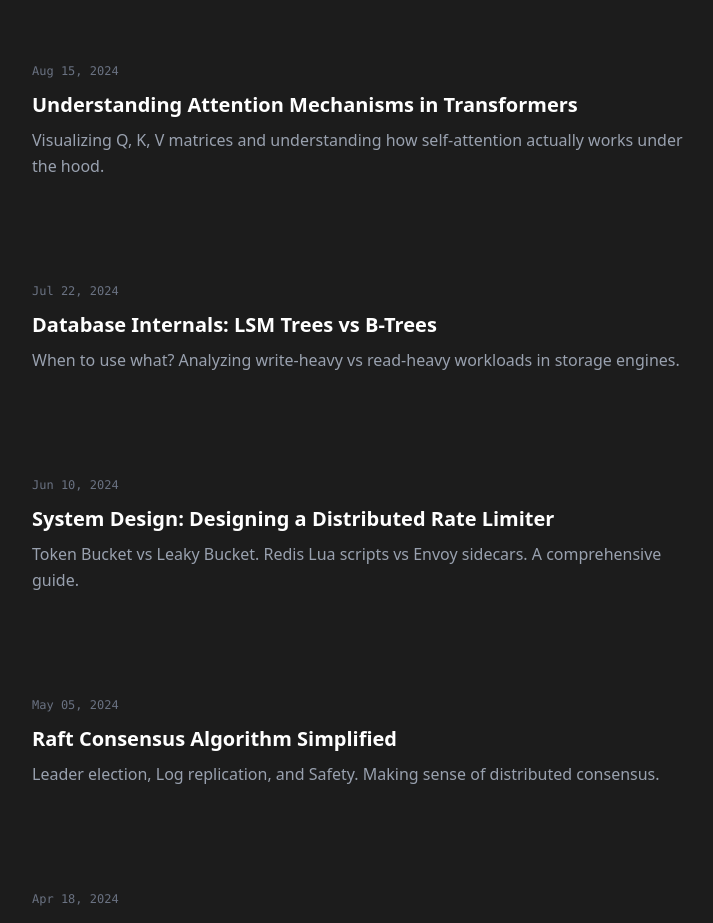
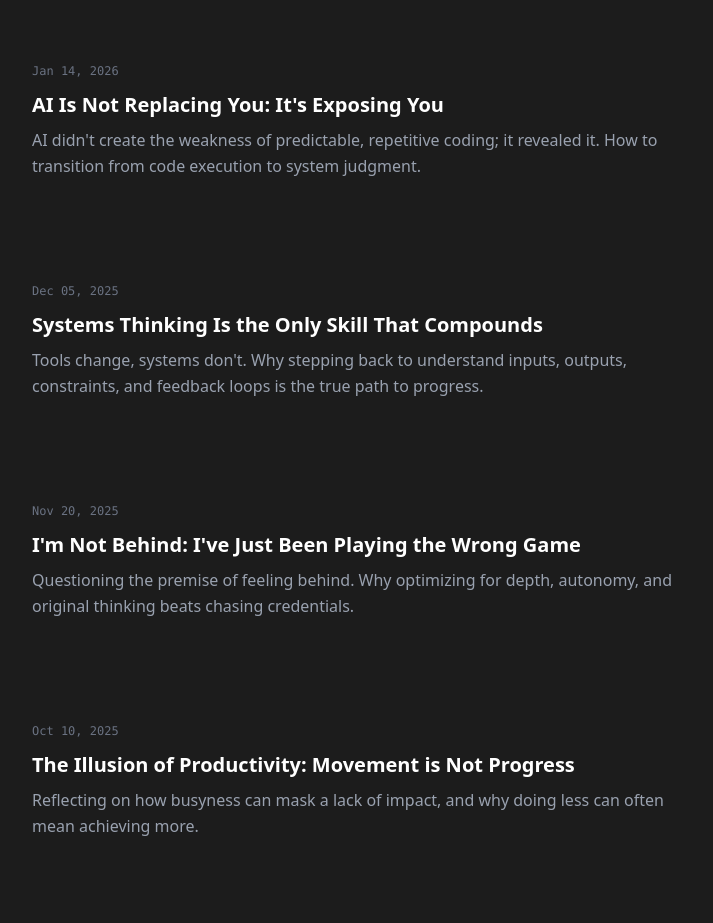
Before and after one commit to NjugunaKelvin/me-time, a Next.js app: page /articles in a window 1280 px wide. Shown: the part 620-1543 px from the top of the page, without its empty margins (224-937 px from the left). Built offline with nearby package versions, Linux system fonts and the light colour scheme.

Commit message:
articles data change

```diff
--- a/src/data/content.js
+++ b/src/data/content.js
@@ -75,169 +75,223 @@ export const projects = [
 
 export const articles = [
     {
-        slug: "optimizing-vector-search",
-        title: "Optimizing Vector Search at Scale",
-        date: "Oct 12, 2024",
-        readTime: "8 min read",
-        summary: "Exploring HNSW vs IVF configurations for billion-scale datasets using Pinecone and Milvus.",
+        slug: "developers-assembling-not-building",
+        title: "Most Developers Are Not Building: They're Assembling",
+        date: "Mar 15, 2026",
+        readTime: "4 min read",
+        summary: "Why assembling pieces other people created isn't real engineering, and the long-term value of deep system understanding.",
         content: `
-  ## Introduction
+I used to think I was building things.
 
-  Vector databases have become the backbone of modern AI applications, especially with the rise of RAG (Retrieval-Augmented Generation). However, as your dataset grows from millions to billions of vectors, out-of-the-box configurations often fail to meet latency and recall requirements. In this post, we'll dive deep into the internals of vector indexing, specifically comparing HNSW (Hierarchical Navigable Small World) and IVF (Inverted File Index).
+I wasn't. I was assembling pieces other people created: frameworks, APIs, templates, and calling it engineering. That realization hit hard, because the entire industry rewards that illusion. Ship fast, glue things together, move on.
 
-  ## HNSW: The Graph Approach
+But assembling is not building.
 
-  HNSW is widely regarded as the state-of-the-art for approximate nearest neighbor search. It builds a multi-layer graph where lower layers contain more detailed connections.
+## Confronting the Unknown
 
-  ### Pros:
-  - **High Recall:** Excellent accuracy even at high speeds.
-  - **Low Latency:** Traverses graphs efficiently.
+Building is when you understand the system deeply enough to break it, rebuild it, and improve it without relying on documentation as a crutch. Most developers avoid that level because it's uncomfortable. It forces you to confront how little you actually know.
 
-  ### Cons:
-  - **Memory Usage:** The graph structure consumes significant RAM.
-  - **Build Time:** Constructing the index can be slow.
+I've started shifting how I approach things. Instead of asking, "How do I use this?" I ask, "How does this work underneath?" Instead of stacking tools, I try to reduce them.
 
-  ## IVF: The Clustering Approach
+## The Only Path That Compounds
 
-  IVF, or Inverted File Index, partitions the vector space into Voronoi cells (clusters). When a query comes in, it first finds the closest centroids and only searches vectors within those clusters.
+This is slower. It's also the only path that compounds.
 
-  ### Pros:
-  - **Memory Efficient:** Requires less RAM than HNSW.
-  - **Fast Construction:** Quicker to build.
+My working hypothesis: the developers who win long-term are not the fastest builders, they're the ones who understand systems deeply enough to bend them.
 
-  ### Tuning for Scale
-
-  When dealing with billion-scale datasets, a hybrid approach or careful tuning of HNSW parameters (like \`M\` and \`efConstruction\`) is crucial. We found that...
-      `
+I'm testing that.`
     },
     {
-        slug: "python-to-go-microservices",
-        title: "Why I Switched from Python to Go for Microservices",
-        date: "Sep 28, 2024",
-        readTime: "6 min read",
-        summary: "A deep dive into performance benchmarks, concurrency patterns, and the developer experience of migrated services.",
+        slug: "founder-experience-scar-tissue",
+        title: "Founder Experience Is Not a Title: It's Scar Tissue",
+        date: "Feb 28, 2026",
+        readTime: "5 min read",
+        summary: "The harsh reality of building from zero. Ideas don't matter; execution under constraints, distribution, and persistence do.",
         content: `
-  ## The Bottleneck
+People throw around "founder" like it's a badge.
 
-  Our data ingestion pipeline was written in Python. It served us well for years, but as our throughput hit 50k events per second, the Global Interpreter Lock (GIL) became a massive hurdle. We were spinning up dozens of instances just to utilize multi-core CPUs efficiently.
+It's not. It's a record of mistakes you paid for in time, reputation, and opportunity cost.
 
-  ## Enter Go
+Building something from zero forces you into reality fast. No abstraction, no theory: just outcomes. Either people use what you built, or they don't. Either money comes in, or it doesn't.
 
-  Go (Golang) caught our eye with its promise of performant concurrency via Goroutines and Channels.
+There's no hiding.
 
-  ### The Migration Process
+## The Illusion of Ideas
 
-  We picked a non-critical service—the log aggregator—as our pilot project. The rewrite took 3 days. The results were staggering:
+Working on my own ideas exposed how naive I was about "good ideas." Ideas don't matter. Distribution does. Timing does. Execution under constraints does.
 
-  - **CPU Usage:** Dropped by 60%.
-  - **Memory Footprint:** Reduced by 40%.
-  - **Tail Latency:** p99 latency went from 200ms to 15ms.
+And most importantly, persistence under uncertainty.
 
-  ## Concurrency Patterns
+The hardest part isn't building. It's continuing when there's no signal that you're on the right path.
 
-  Python's \`asyncio\` is great, but Go's model feels much more natural for backend systems engineering...
-      `
+## The Real Value
+
+My current belief: founder experience only has value if it changes how you operate. If you still think like an employee: waiting for direction, avoiding risk, then you didn't actually learn anything.
+
+I'm trying to extract the lessons, not just carry the label.`
     },
     {
-        slug: "attention-mechanisms-explained",
-        title: "Understanding Attention Mechanisms in Transformers",
-        date: "Aug 15, 2024",
-        readTime: "12 min read",
-        summary: "Visualizing Q, K, V matrices and understanding how self-attention actually works under the hood.",
+        slug: "ai-exposing-developers",
+        title: "AI Is Not Replacing You: It's Exposing You",
+        date: "Jan 14, 2026",
+        readTime: "4 min read",
+        summary: "AI didn't create the weakness of predictable, repetitive coding; it revealed it. How to transition from code execution to system judgment.",
         content: `
-  ## Beyond Recurrence
+There's a lot of noise about AI replacing developers.
 
-  Before Transformers, RNNs and LSTMs were the kings of NLP. They processed data sequentially, which made parallelization impossible. The "Attention Is All You Need" paper changed everything.
+I think that's the wrong frame.
 
-  ## The Q, K, V Metaphor
+AI is exposing who actually understands what they're doing.
 
-  Think of a database:
-  - **Query (Q):** What you are looking for.
-  - **Key (K):** The label or ID of the data in the DB.
-  - **Value (V):** The actual content.
+## Fragile Value vs Defensible Value
 
-  In self-attention, every token in a sentence produces these three vectors. The attention score is calculated by taking the dot product of the Query with all Keys...
+If your value is writing predictable, repetitive code, then yes, you're at risk. But that was always fragile value. AI didn't create the weakness; it revealed it.
 
-  ## Multi-Head Attention
+What AI does well is execution. What it doesn't do well (yet) is judgment.
 
-  Why settle for one perspective? Multi-head attention allows the model to focus on different parts of the sentence simultaneously (e.g., one head implementation syntax, another semantics)...
-      `
+Knowing what to build, why it matters, what tradeoffs to accept, what to ignore: that's still human. And it's where most developers are weak, because they've trained themselves to follow instructions, not make decisions.
+
+## Reframing Leverage
+
+I've started using AI differently. Not as a replacement, but as leverage. It compresses time. It removes friction. But it also forces me to think more clearly, because vague thinking produces useless output.
+
+Hypothesis: AI will not eliminate developers. It will split them into two groups: those who direct systems, and those who are replaced by them.
+
+I'm positioning for the first group.`
     },
     {
-        slug: "database-internals-lsm-vs-btree",
-        title: "Database Internals: LSM Trees vs B-Trees",
-        date: "Jul 22, 2024",
-        readTime: "10 min read",
-        summary: "When to use what? Analyzing write-heavy vs read-heavy workloads in storage engines.",
+        slug: "systems-thinking-compounds",
+        title: "Systems Thinking Is the Only Skill That Compounds",
+        date: "Dec 05, 2025",
+        readTime: "6 min read",
+        summary: "Tools change, systems don't. Why stepping back to understand inputs, outputs, constraints, and feedback loops is the true path to progress.",
         content: `
-  ## The Storage Engine Dilemma
+Most people focus on tools.
 
-  When choosing a database, you're essentially choosing a storage engine. The two dominant data structures are B-Trees (used in Postgres, MySQL) and Log-Structured Merge (LSM) Trees (used in Cassandra, RocksDB).
+New framework. New language. New trend.
 
-  ## B-Trees: Read Optimized
+That's short-term thinking.
 
-  B-Trees are balanced tree data structures that maintain sorted data and allow for searches, sequential access, insertions, and deletions in logarithmic time. They are great for read-heavy workloads because...
+Tools change. Systems don't.
 
-  ## LSM Trees: Write Optimized
+## The Core Principles
 
-  LSM trees buffer writes in memory (MemTable) and flush them to disk (SSTables) in a sequential manner. This makes them incredibly fast for write-heavy applications like activity logs or time-series data...
-      `
+Once I started thinking in systems (inputs, outputs, constraints, feedback loops) everything became clearer. Whether it's a product, a business, or even personal growth, the same principles apply.
+
+If something isn't working, it's not random. There's a bottleneck. There's a broken feedback loop. There's a misaligned incentive.
+
+The problem is, systems thinking is harder. It requires stepping back instead of jumping into action. And it forces you to see uncomfortable truths: like realizing the system you built is fundamentally flawed.
+
+## Applying It Everywhere
+
+Right now, I'm trying to apply this everywhere:
+
+- **In code:** designing for simplicity and scale
+- **In products:** focusing on real user behavior, not assumptions
+- **In my own life:** identifying where I'm wasting effort with no return
+
+Working theory: if you understand systems deeply, you don't need to chase opportunities: you can create them.`
     },
     {
-        slug: "designing-rate-limiter",
-        title: "System Design: Designing a Distributed Rate Limiter",
-        date: "Jun 10, 2024",
-        readTime: "15 min read",
-        summary: "Token Bucket vs Leaky Bucket. Redis Lua scripts vs Envoy sidecars. A comprehensive guide.",
+        slug: "playing-the-wrong-game",
+        title: "I'm Not Behind: I've Just Been Playing the Wrong Game",
+        date: "Nov 20, 2025",
+        readTime: "5 min read",
+        summary: "Questioning the premise of feeling behind. Why optimizing for depth, autonomy, and original thinking beats chasing credentials.",
         content: `
-  ## Why Rate Limit?
+There's this constant pressure to feel behind.
 
-  To prevent abuse (DDoS), manage costs, and ensure fairness among users.
+Someone is earning more. Building faster. Getting hired by better companies.
 
-  ## Algorithms
+For a while, I bought into that.
 
-  ### Token Bucket
-  Imagine a bucket that gets filled with tokens at a constant rate. Each request removes a token. If the bucket is empty, the request is dropped.
+But I've started questioning the premise.
 
-  ### Sliding Window
-  ...
+Behind… compared to what? And according to who?
 
-  ## Implementation with Redis
+## Invisible Tradeoffs
 
-  A common pattern is using Redis to store counters. However, race conditions are a risk. Using Lua scripts ensures atomicity...
-      `
+Most of the benchmarks people use are based on visible outcomes, not underlying reality. You don't see the tradeoffs, the constraints, or the long-term viability of those paths.
+
+What I've realized is this: I wasn't behind. I was just optimizing for the wrong things.
+
+Chasing credentials instead of capability.
+Speed instead of depth.
+Approval instead of autonomy.
+
+## Recalibrating
+
+Now I'm recalibrating.
+
+Fewer distractions. More focus on leverage.
+Less noise. More signal.
+Less imitation. More original thinking.
+
+This is not comfortable. It feels slower, and sometimes it looks like I'm not progressing.
+
+But my hypothesis is simple: if I get the fundamentals right (thinking, systems, execution) the results will follow.
+
+And if they don't, at least I'll know I wasn't just playing someone else's game.`
     },
     {
-        slug: "raft-consensus-simplified",
-        title: "Raft Consensus Algorithm Simplified",
-        date: "May 05, 2024",
-        readTime: "9 min read",
-        summary: "Leader election, Log replication, and Safety. Making sense of distributed consensus.",
+        slug: "illusion-of-productivity",
+        title: "The Illusion of Productivity: Movement is Not Progress",
+        date: "Oct 10, 2025",
+        readTime: "4 min read",
+        summary: "Reflecting on how busyness can mask a lack of impact, and why doing less can often mean achieving more.",
         content: `
-  ## The Problem of Consensus
+We live in an era where activity is mistaken for value.
 
-  In a distributed system, getting multiple nodes to agree on a shared state (like "x is now 5") is notoriously hard when failures occur. Paxos was the standard but was famously difficult to understand. Enter Raft.
+For years, I measured my days by how exhausted I was. High commit counts, back-to-back meetings, endless tickets moved from 'In Progress' to 'Done'. It felt like I was moving mountains.
 
-  ## Leader Election
+But I was just moving dirt.
 
-  Raft assigns one node as the Leader. All writes go to the leader. The leader replicates these to Followers. If the leader dies, a timeout triggers a new election...
-      `
+## The Trap of Busyness
+
+Busyness is seductive because it feels like progress. It releases dopamine. It tells your brain you are indispensable. But movement without direction is just friction.
+
+When you're constantly rushing, you lose the ability to ask the most important question: *Should this be done at all?*
+
+Most "urgent" work is just poorly planned work.
+
+## Optimizing for Impact
+
+I've started ruthlessly auditing my output. If a task doesn't move the needle on a core objective, it shouldn't exist. Not, "it should be done later." It should be deleted.
+
+This requires immense professional discipline. It means saying no to things that sound good. It means accepting periods of quiet deep work that don't look "productive" to an external observer.
+
+My current philosophy: The goal is not to do more. The goal is to do the few things that render everything else irrelevant.`
     },
     {
-        slug: "kafka-event-driven",
-        title: "Building Reliable Event-Driven Architectures with Kafka",
-        date: "Apr 18, 2024",
-        readTime: "7 min read",
-        summary: "Handling idempotent processing, dead letter queues, and schema evolution.",
+        slug: "overengineering-defense-mechanism",
+        title: "Over-Engineering as a Defense Mechanism",
+        date: "Sep 15, 2025",
+        readTime: "5 min read",
+        summary: "Why we build complex systems when simple ones will do, and how fear of the unknown drives architectural bloat.",
         content: `
-  ## Decoupling Services
+I've reviewed hundreds of architectures, and I've noticed a pattern.
 
-  Microservices shouldn't call each other directly for everything. That creates tight coupling. Instead, emit an event ("OrderPlaced") and let other services listen...
+The most complex systems aren't built by the smartest engineers. They're built by the most anxious ones.
 
-  ## Exactly-Once Processing
+Over-engineering is rarely about technical excellence. It's almost always an emotional response. It's a defense mechanism against uncertainty.
 
-  Kafka supports exactly-once semantics, but it requires careful configuration of producers and consumers...
-      `
+## Designing for Fear
+
+When we don't know exactly how a product will be used, we abstract everything. We build microservices for scale we don't have. We introduce message queues for traffic that doesn't exist. We abstract databases just in case we need to switch from Postgres to Mongo next week (spoiler: we won't).
+
+This isn't architecture. This is hoarding generic solutions.
+
+Every abstraction is a liability. Every layer of indirection is a place for a bug to hide.
+
+## The Courage to Be Simple
+
+It takes profound confidence to build a boring solution. To look at a complex problem and say, "A simple monolith and a well-indexed Postgres table will solve this for the next two years."
+
+Boring architectures are resilient. Boring architectures are maintainable. Boring architectures actually ship.
+
+I'm actively working on pruning my instinct to abstract. If the simple solution breaks because we grew too fast, that's a luxury problem to have. We can fix it then.
+
+Until then: do less, but do it better.`
     }
 ];
 
```
Also changed, not shown: src/app/articles/[slug]/page.js (+30 -0 lines).
